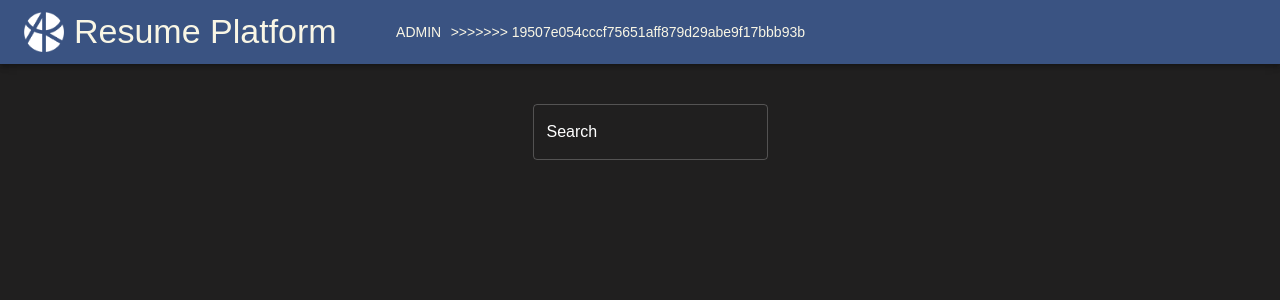
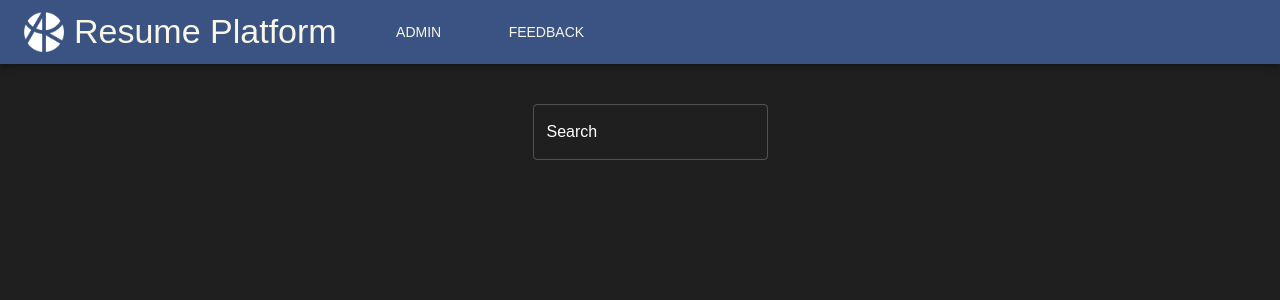
Before and after one commit to anshvijay28/resume-platform, a React (Create React App) app in the folder mern/client/: page / in a window 1280 px wide. Shown: the top 300 px of the page. Built offline with nearby package versions, Linux system fonts and the light colour scheme.

Commit message:
merging in feedback form, looks like last commit was weird idk

```diff
--- a/mern/client/src/pages/Home.js
+++ b/mern/client/src/pages/Home.js
@@ -189,8 +189,7 @@ class Home extends Component {
               onClick={this.handleLogout}
             >
               Logout
-<<<<<<< HEAD
-            </Button>
+            </Button> */}
             <Button
               style={{ marginLeft: 50 }}
               color="inherit"
@@ -199,9 +198,6 @@ class Home extends Component {
             >
               Feedback
             </Button>
-=======
-            </Button> */}
->>>>>>> 19507e054cccf75651aff879d29abe9f17bbb93b
           </Toolbar>
         </AppBar>
         <div className={classes.container}>
```
Also changed, not shown: 1 other file (tests, documents, lock files or other folders).
